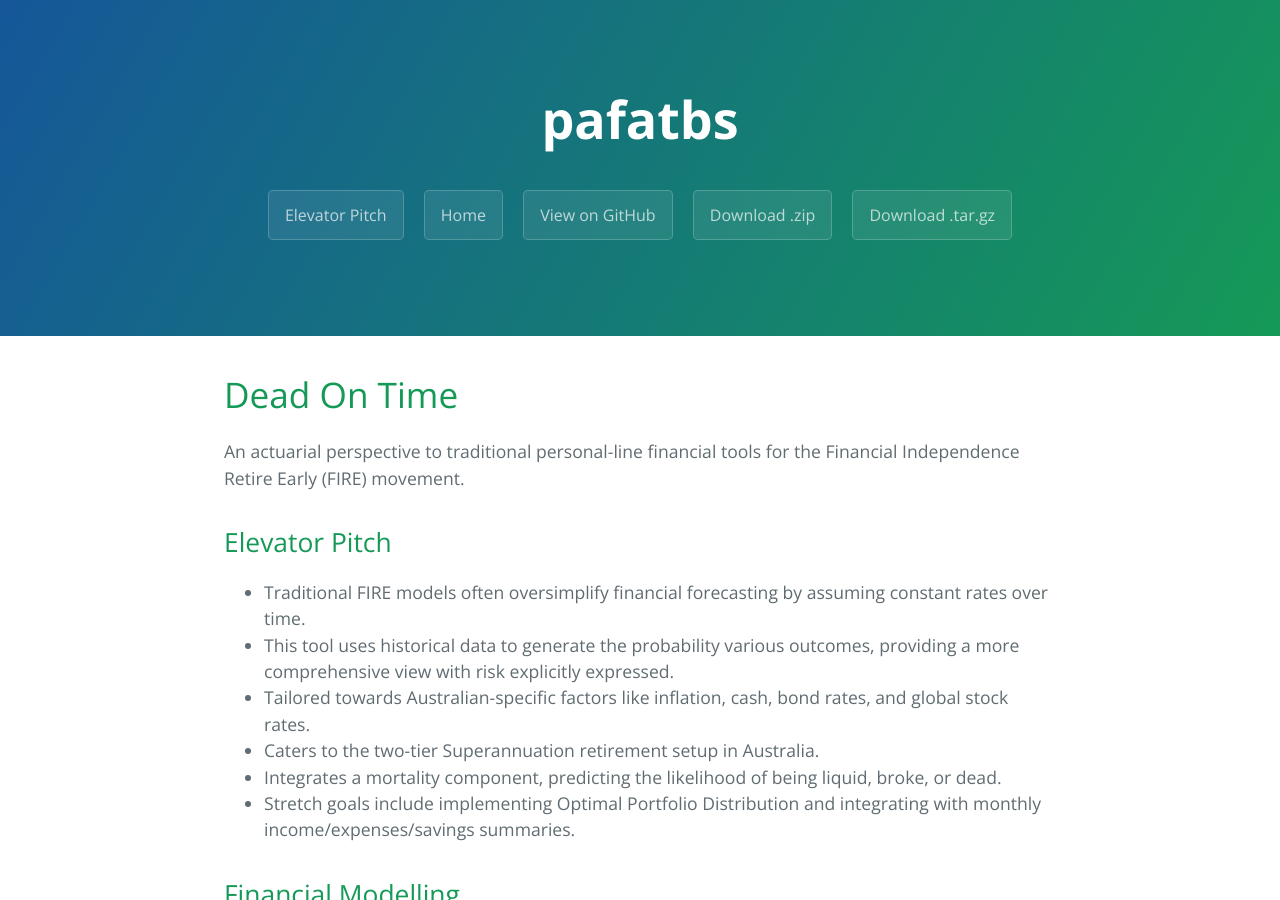
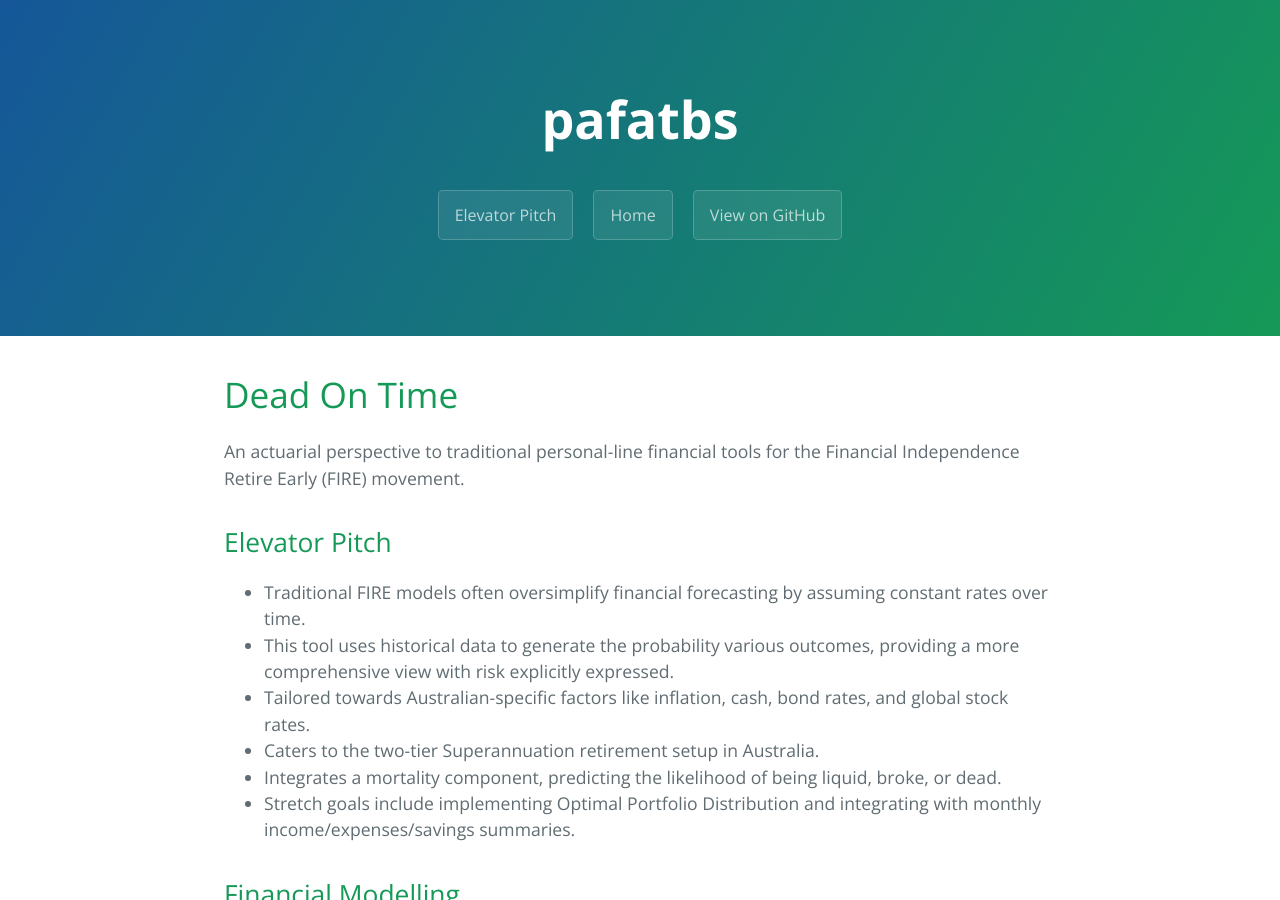
Before and after one commit to AllMyNamesAreGone/Dead-On-Time, a Jekyll site: the page built from index.md, in a window 1280 px wide and 900 px high. Built offline with Jekyll 4.4.1, drawn with Linux system fonts in a browser that asks for light colours.

Commit message:
Update template.html

```diff
--- a/_layouts/template.html
+++ b/_layouts/template.html
@@ -17,8 +17,6 @@
         <a href= {{ page.filename }} class="btn">{{ page.title }}</a>
       {% endfor %}
       <a href="https://github.com/phuston/patrickandfrantonarethebestninjas" class="btn">View on GitHub</a>
-      <a href="https://github.com/phuston/patrickandfrantonarethebestninjas/zipball/master" class="btn">Download .zip</a>
-      <a href="https://github.com/phuston/patrickandfrantonarethebestninjas/tarball/master" class="btn">Download .tar.gz</a>
     </section>
 
     <section class="main-content">
```
